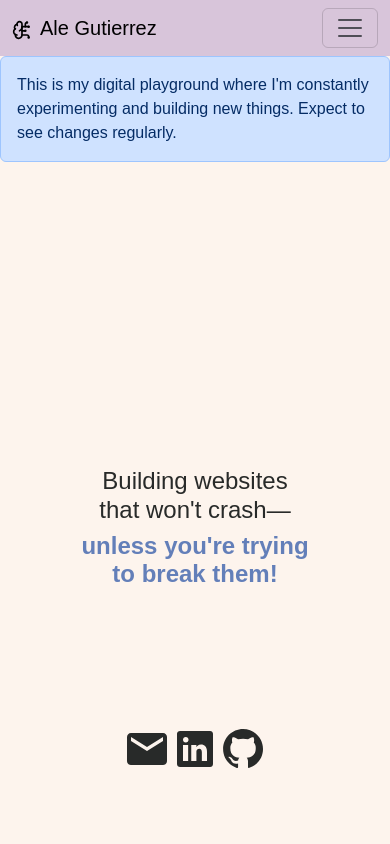
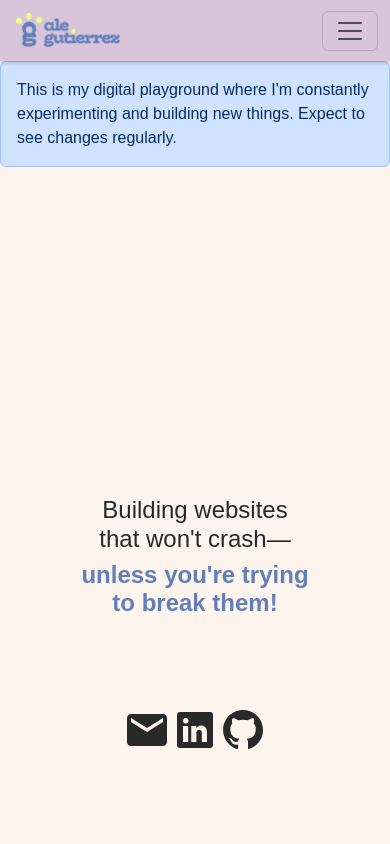
Before and after one commit to alemolina43/alemolina43.github.io, a React (Vite) app in the folder my-portfolio/: page / in a window 390 px wide. Shown: the top 844 px of the page. Built offline with nearby package versions, Linux system fonts and the light colour scheme; a web font is replaced by a local one.

Commit message:
Add logo

```diff
--- a/my-portfolio/src/components/NavBar.jsx
+++ b/my-portfolio/src/components/NavBar.jsx
@@ -1,6 +1,5 @@
 import { Navbar, Nav, Container } from "react-bootstrap";
-
-import { LuBrainCircuit } from "react-icons/lu";
+import Logo from "../assets/logo.png";
 import "../../styles/NavBar.scss";
 
 function NavBar() {
@@ -8,8 +7,7 @@ function NavBar() {
     <Navbar expand="lg" variant="light" sticky="top">
       <Container>
         <Navbar.Brand href="#home">
-          <LuBrainCircuit style={{ marginRight: "8px" }} />
-          Ale Gutierrez
+          <img className="logo" src={Logo} alt="Logo" />
         </Navbar.Brand>
         <Navbar.Toggle aria-controls="main-navbar-nav" />
         <Navbar.Collapse id="main-navbar-nav">
--- a/my-portfolio/styles/Articles.scss
+++ b/my-portfolio/styles/Articles.scss
@@ -53,6 +53,7 @@
       flex-direction: row;
       align-items: center;
       text-decoration: none;
+      transition: color 0.3s ease;
 
       h3 {
         font-weight: 300;
--- a/my-portfolio/styles/LandingPage.scss
+++ b/my-portfolio/styles/LandingPage.scss
@@ -15,7 +15,6 @@
   justify-content: center;
   font-size: 3em;
   align-items: center;
-  margin-bottom: 1em;
 
   h1 {
     font-weight: 200;
@@ -55,6 +54,7 @@ footer {
     font-size: 3em;
     text-decoration: none;
     color: #282a29;
+    transition: color 0.3s ease;
 
     &:hover {
       color: #d46bca;
--- a/my-portfolio/styles/NavBar.scss
+++ b/my-portfolio/styles/NavBar.scss
@@ -1,4 +1,26 @@
 .navbar {
   font-family: "Parkinsans", sans-serif;
   background-color: #d8c5da;
+  box-shadow: 0 2px 4px rgba(0, 0, 0, 0.2);
+
+  .logo {
+    height: 50px;
+    width: auto;
+    margin-right: 1em;
+    transition: box-shadow 0.3s ease;
+    margin-left: -20px;
+  }
 }
+
+@media (max-width: 768px) {
+  .navbar .logo {
+    height: 45px;
+  }
+}
+
+@media (max-width: 480px) {
+  .navbar .logo {
+    height: 35px;
+    margin-left: 0;
+  }
+}
--- a/my-portfolio/styles/Projects.scss
+++ b/my-portfolio/styles/Projects.scss
@@ -57,6 +57,7 @@
       text-decoration: none; // Remove underline from links
       margin: 0;
       color: #282a29;
+      transition: color 0.3s ease;
 
       &:hover {
         color: #d46bca;
```
Also changed, not shown: my-portfolio/src/assets/logo.png (added).
